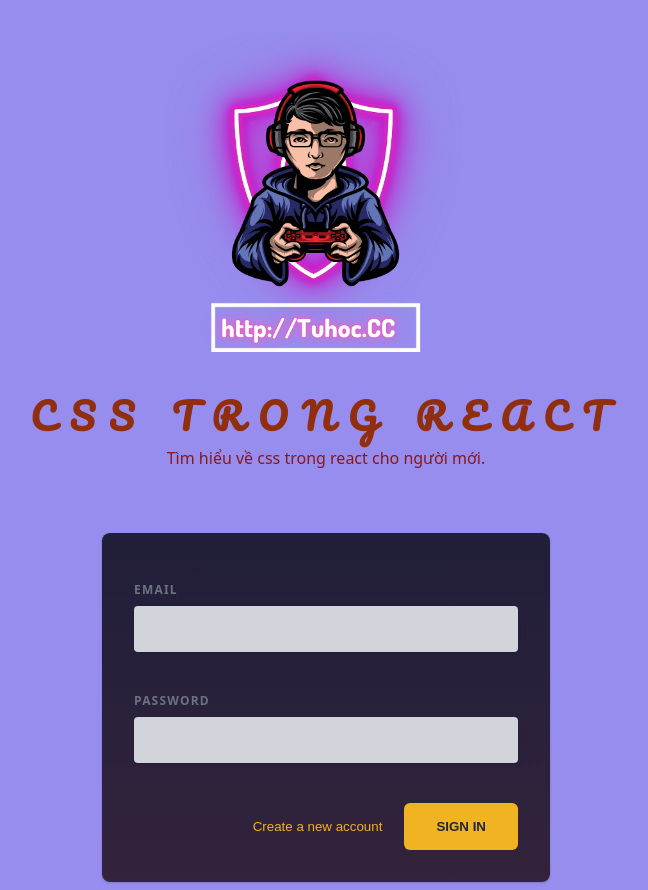
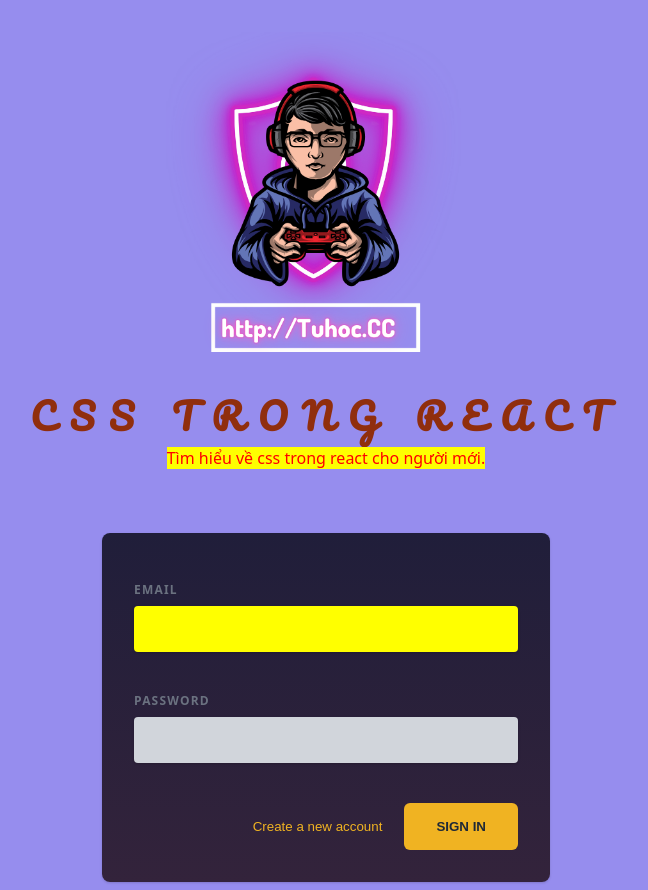
Before and after one commit to BoDoi123/reactjs, a React (Vite) app in the folder react_css/: page / in a window 1280 px wide. Shown: the whole page, without its empty margins (314-962 px from the left). Built offline with nearby package versions, Linux system fonts and the light colour scheme.

Commit message:
ReactJS - CSS Inline

```diff
--- a/react_css/src/components/AuthInputs.jsx
+++ b/react_css/src/components/AuthInputs.jsx
@@ -31,7 +31,10 @@ export default function AuthInputs() {
 					</label>
 					<input
 						type="email"
-						className={emailNotValid ? "invalid" : undefined}
+						// className={emailNotValid ? "invalid" : undefined}
+						style={{
+							backgroundColor: emailNotValid ? "red" : "yellow",
+						}}
 						onChange={(event) =>
 							handleInputChange("email", event.target.value)
 						}
--- a/react_css/src/components/Header.jsx
+++ b/react_css/src/components/Header.jsx
@@ -6,7 +6,14 @@ export default function Header() {
 		<header>
 			<img src={logo} alt="A canvas" />
 			<h1>CSS trong React</h1>
-			<p>Tìm hiểu về css trong react cho người mới.</p>
+			<p
+				style={{
+					color: "red",
+					backgroundColor: "yellow",
+				}}
+			>
+				Tìm hiểu về css trong react cho người mới.
+			</p>
 		</header>
 	);
 }
```
